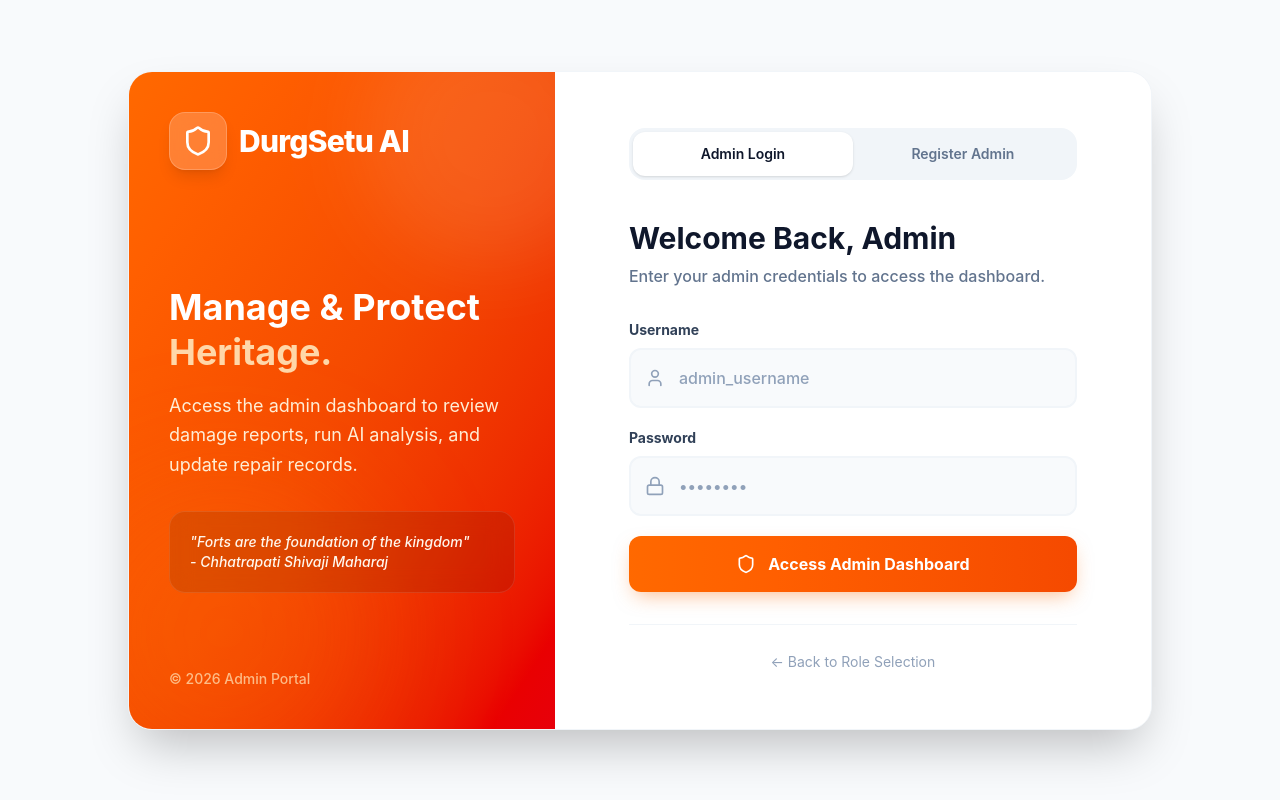
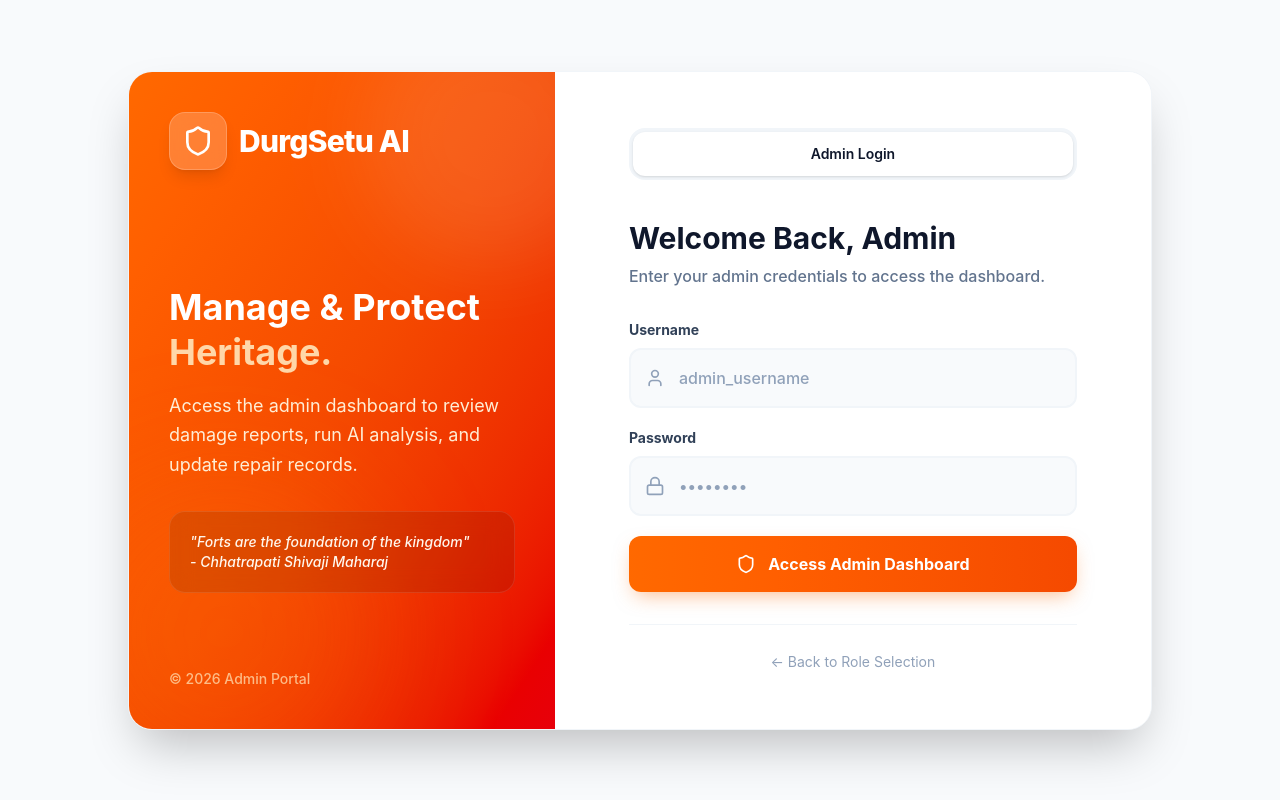
Before and after one commit to mitpatil07/DurgSetu-AI, a React (Vite) app in the folder Frontend/: page /admin/login in a window 1280 px wide. Built offline with nearby package versions, Linux system fonts and the light colour scheme.

Commit message:
remove admin register

```diff
--- a/Frontend/src/admin/AdminLogin.jsx
+++ b/Frontend/src/admin/AdminLogin.jsx
@@ -17,11 +17,6 @@ const AdminLogin = () => {
     const handleSubmit = async (e) => {
         e.preventDefault();
         setError('');
-
-        if (mode === 'register' && formData.password !== formData.confirmPassword) {
-            setError("Passwords don't match");
-            return;
-        }
 
         setLoading(true);
         try {
@@ -114,15 +109,6 @@ const AdminLogin = () => {
                             >
                                 Admin Login
                             </button>
-                            <button
-                                onClick={() => { setMode('register'); setError(''); }}
-                                className={`flex-1 py-3 rounded-xl font-semibold text-sm transition-all duration-200 ${mode === 'register'
-                                    ? 'bg-white shadow text-slate-900'
-                                    : 'text-slate-500 hover:text-slate-700'
-                                    }`}
-                            >
-                                Register Admin
-                            </button>
                         </div>
 
                         <div className="mb-8">
@@ -181,36 +167,6 @@ const AdminLogin = () => {
                                         placeholder="••••••••" />
                                 </div>
                             </div>
-
-                            {mode === 'register' && (
-                                <div>
-                                    <label className="block text-sm font-bold text-slate-700 mb-2">Confirm Password</label>
-                                    <div className="relative group">
-                                        <div className="absolute inset-y-0 left-0 pl-4 flex items-center pointer-events-none text-slate-400 group-focus-within:text-orange-500 transition-colors">
-                                            <Lock className="h-5 w-5" />
-                                        </div>
-                                        <input type="password" name="confirmPassword" value={formData.confirmPassword} onChange={handleChange} required
-                                            className="pl-12 w-full p-4 bg-slate-50 border-2 border-slate-100 rounded-xl focus:bg-white focus:ring-4 focus:ring-orange-500/10 focus:border-orange-500 transition-all text-slate-900 font-medium outline-none placeholder:text-slate-400"
-                                            placeholder="••••••••" />
-                                    </div>
-                                </div>
-                            )}
-
-                            {mode === 'register' && (
-                                <div>
-                                    <label className="block text-sm font-bold text-slate-700 mb-2">Admin Security Key</label>
-                                    <div className="relative group">
-                                        <div className="absolute inset-y-0 left-0 pl-4 flex items-center pointer-events-none text-slate-400 group-focus-within:text-orange-500 transition-colors">
-                                            <Lock className="h-5 w-5" />
-                                        </div>
-                                        <input type="password" name="adminSecret" value={formData.adminSecret} onChange={handleChange} required
-                                            className="pl-12 w-full p-4 bg-orange-50 border-2 border-orange-100 rounded-xl focus:bg-white focus:ring-4 focus:ring-orange-500/10 focus:border-orange-500 transition-all text-slate-900 font-medium outline-none placeholder:text-orange-400"
-                                            placeholder="Company Admin Secret" />
-                                    </div>
-                                    <p className="text-xs text-slate-400 mt-2 font-medium">To prevent abuse, creating an admin account requires a system-issued security key.</p>
-                                </div>
-                            )}
-
                             <button type="submit" disabled={loading}
                                 className="w-full bg-gradient-to-r from-orange-500 to-orange-600 hover:from-orange-600 hover:to-orange-700 text-white font-bold py-4 px-6 rounded-xl shadow-[0_8px_20px_-6px_rgba(249,115,22,0.5)] hover:shadow-[0_12px_25px_-6px_rgba(249,115,22,0.6)] transition-all duration-300 hover:-translate-y-1 active:scale-[0.98] flex items-center justify-center gap-3 cursor-pointer disabled:opacity-70 disabled:hover:translate-y-0 mt-4"
                             >
```
